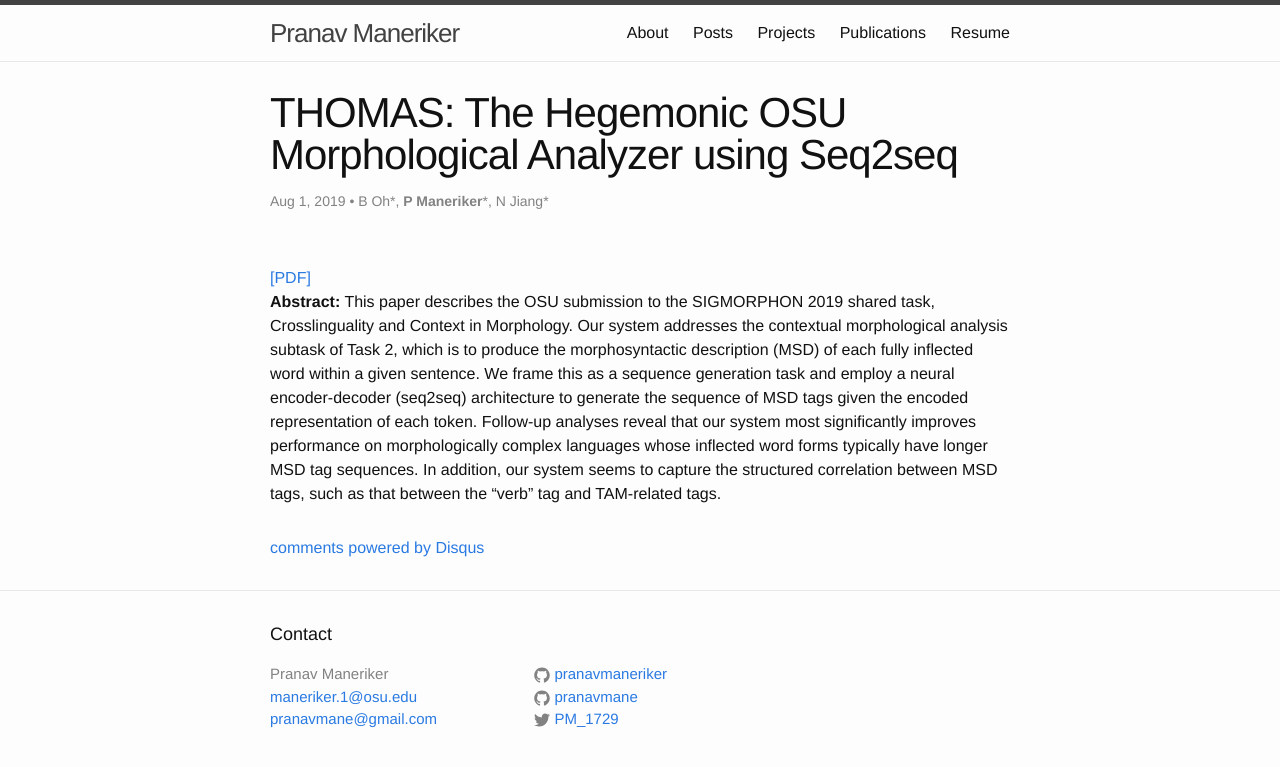
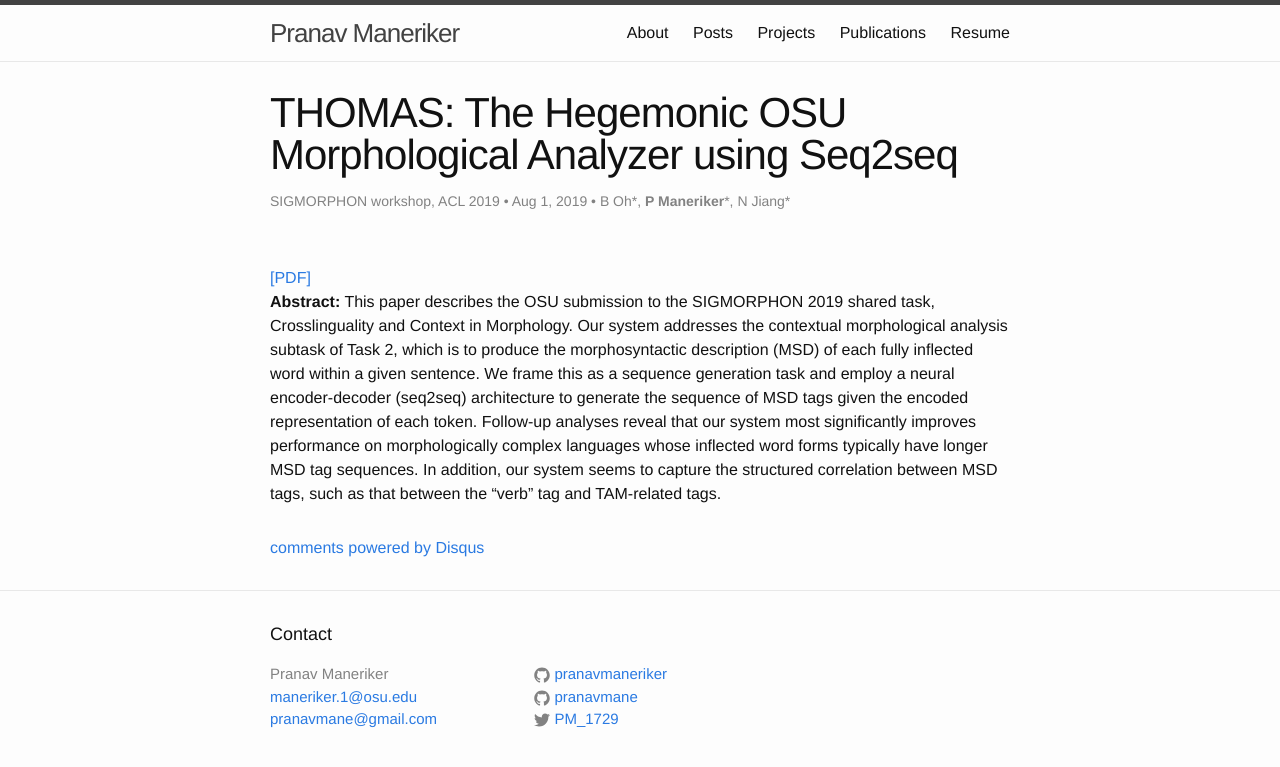
Before and after one commit to pranavmaneriker/pranavmaneriker.github.io, a Jekyll site: the page built from _publications/2019-08-01-thomas-sigmorphon.md, in a window 1280 px wide. Shown: the top 767 px of the page. Built offline with Jekyll 4.4.1, drawn with Linux system fonts in a browser that asks for light colours; comment, search, counter and statistics services are not loaded.

Commit message:
Minor change ot template

```diff
--- a/_layouts/paper.html
+++ b/_layouts/paper.html
@@ -5,7 +5,7 @@ layout: default
 
   <header class="post-header">
     <h1 class="post-title">{{ page.title }}</h1>
-    <p class="post-meta">{{ page.date | date: "%b %-d, %Y" }}{% if page.authors %} • {{ page.authors }}{% endif %}</p>
+    <p class="post-meta">{{ page.conf }} • {{ page.date | date: "%b %-d, %Y" }}{% if page.authors %} • {{ page.authors }}{% endif %}</p>
   </header>
     <br>
     {% if page.pdf %} <a href="{{ page.pdf }}"> [PDF] </a> {% endif %}
--- a/publications.html
+++ b/publications.html
@@ -9,7 +9,8 @@ Page under construction
     {% assign sorted_pubs = site.publications | sort: 'data' | reverse %}
     {% for pub in sorted_pubs %}
       <li>
-        <span class="post-meta">{{ pub.date | date: "%b %-d, %Y" }}</span>
+          <span class="post-meta">[{{ pub.conf }}]</span>
+          <span class="post-meta">{{ pub.date | date: "%b %-d, %Y" }} </span>
 
         <h2>
           <a class="post-link" href="{{ site.baseurl }}{{ pub.url }}">{{ pub.title }}</a>
```
Also changed, not shown: 1 other file.
